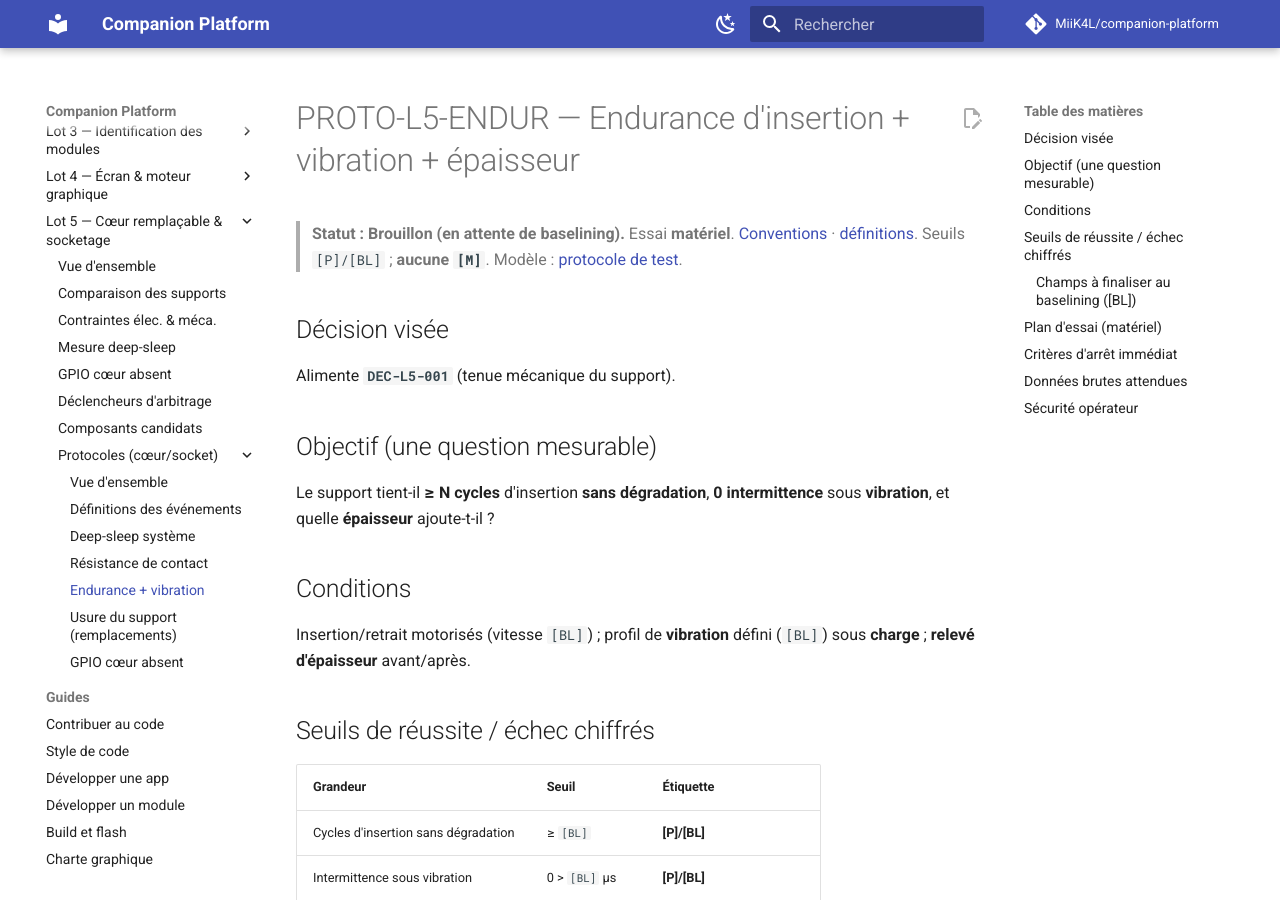
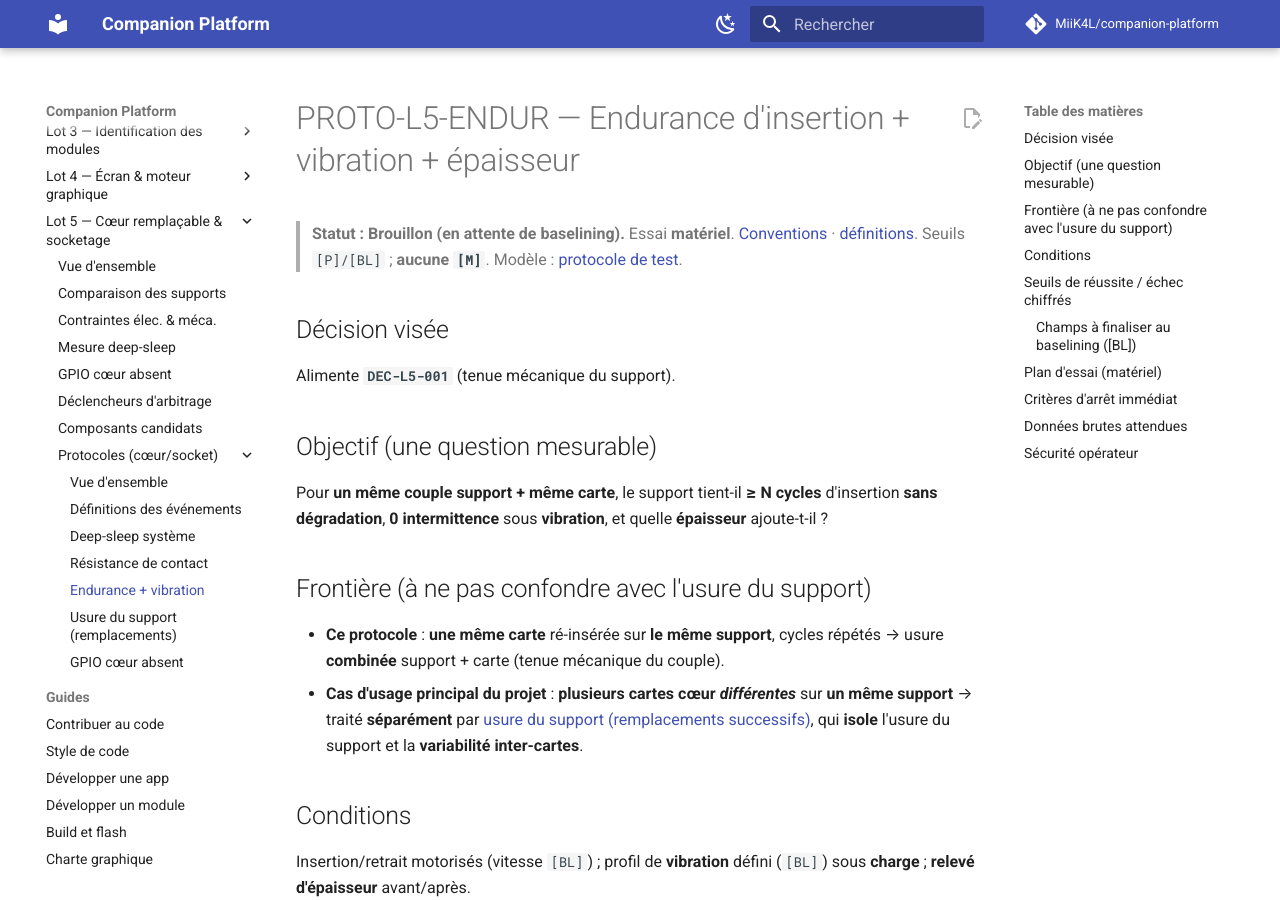
Before and after one commit to MiiK4L/companion-platform, an MkDocs documentation site: the page built from docs/phase-1/lot-5/protocols/insertion-endurance-vibration.md, in a window 1280 px wide and 900 px high. Built offline with MkDocs 1.6.1 and Material for MkDocs 9.7.7, drawn with Linux system fonts in a browser that asks for light colours; comment, search, counter and statistics services are not loaded.

Commit message:
docs(phase-1): lot 5 — frontière explicite endurance vs usure du support
Rend la distinction symétrique dans les deux protocoles : l'endurance
d'insertion précise désormais dans son objectif et une section frontière
qu'elle évalue un même couple support + même carte (usure combinée), et
renvoie au protocole d'usure du support pour le cas de plusieurs cartes
cœur différentes sur un même support (variabilité inter-cartes).

```diff
--- a/docs/phase-1/lot-5/protocols/insertion-endurance-vibration.md
+++ b/docs/phase-1/lot-5/protocols/insertion-endurance-vibration.md
@@ -17,8 +17,18 @@ Alimente **`DEC-L5-001`** (tenue mécanique du support).
 
 ## Objectif (une question mesurable)
 
-Le support tient-il **≥ N cycles** d'insertion **sans dégradation**, **0
-intermittence** sous **vibration**, et quelle **épaisseur** ajoute-t-il ?
+Pour **un même couple support + même carte**, le support tient-il **≥ N cycles**
+d'insertion **sans dégradation**, **0 intermittence** sous **vibration**, et
+quelle **épaisseur** ajoute-t-il ?
+
+## Frontière (à ne pas confondre avec l'usure du support)
+
+- **Ce protocole** : **une même carte** ré-insérée sur **le même support**, cycles
+  répétés → usure **combinée** support + carte (tenue mécanique du couple).
+- **Cas d'usage principal du projet** : **plusieurs cartes cœur *différentes*** sur
+  **un même support** → traité **séparément** par
+  [usure du support (remplacements successifs)](support-wear-repeated-swap.md),
+  qui **isole** l'usure du support et la **variabilité inter-cartes**.
 
 ## Conditions
 
```
